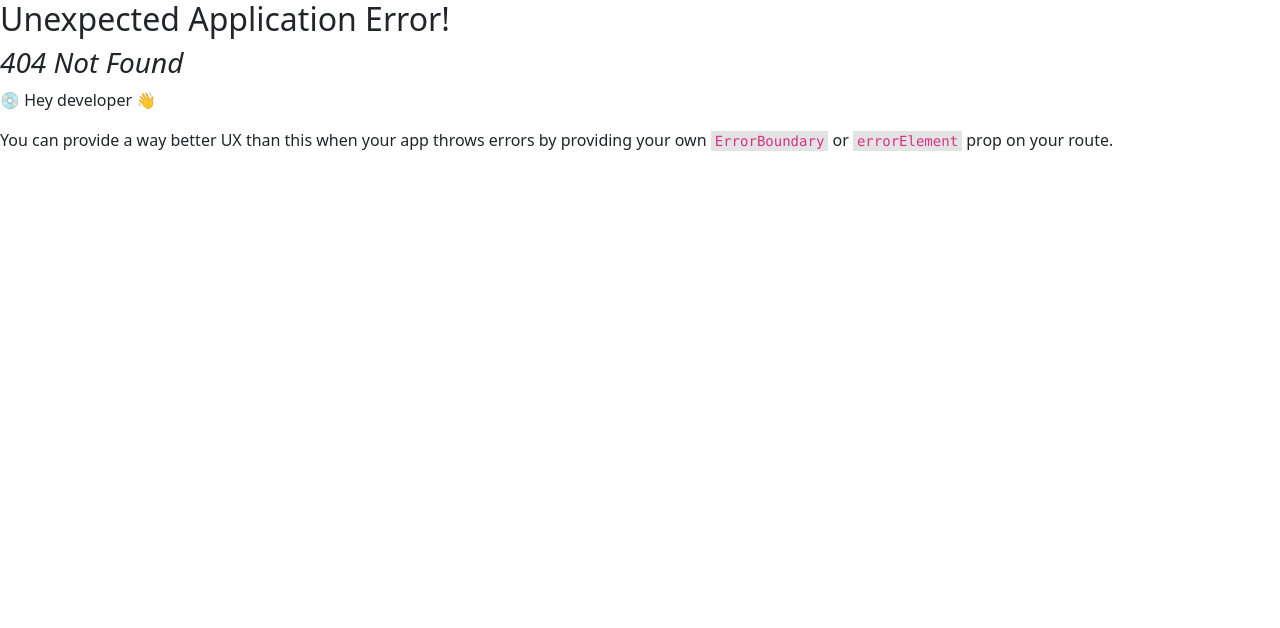
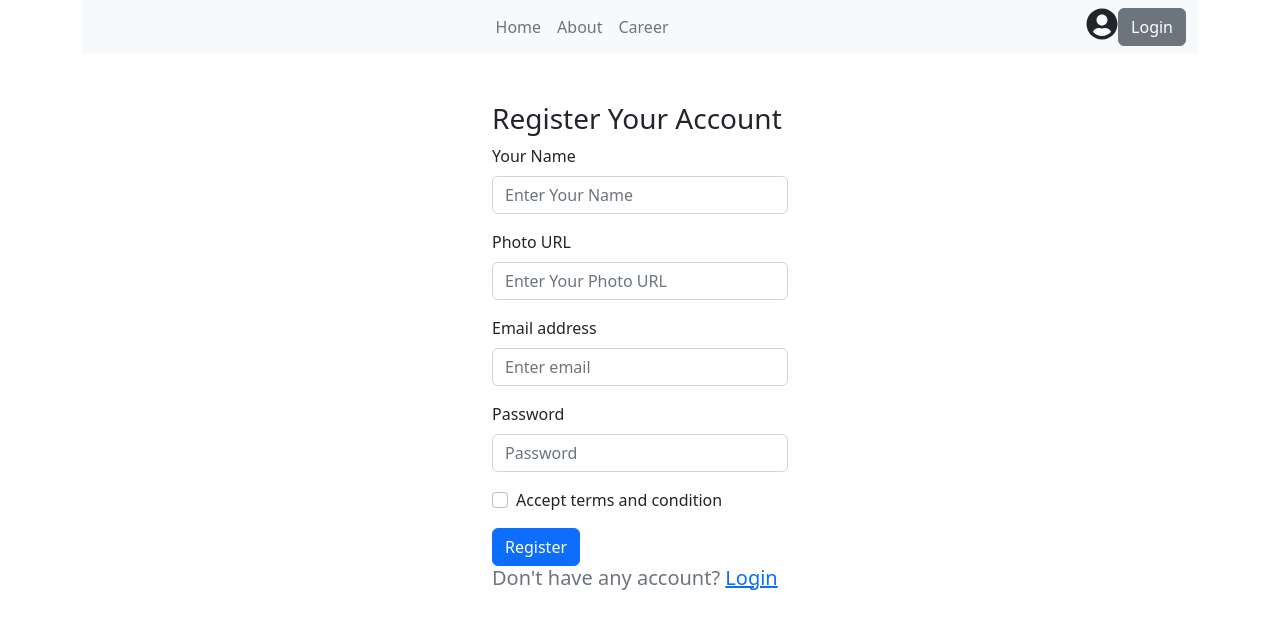
Before and after one commit to nurullah91/the-news-dragon-client-side, a React (Vite) app: page /register in a window 1280 px wide. Before the commit this address had no page. Shown: the top 628 px of the page. Built offline with nearby package versions, Linux system fonts and the light colour scheme.

Commit message:
login and register page designed

```diff
--- /dev/null
+++ b/src/Layout/LoginLayout.jsx
@@ -0,0 +1,15 @@
+import React from 'react';
+import NavigationBar from '../Pages/Home/Home/Shared/NavigationBar/NavigationBar';
+import { Outlet } from 'react-router-dom';
+
+const LoginLayout = () => {
+    return (
+        <div>
+            <NavigationBar></NavigationBar>
+            <Outlet></Outlet>
+
+        </div>
+    );
+};
+
+export default LoginLayout;
--- /dev/null
+++ b/src/Pages/Login/Login/Login.jsx
@@ -0,0 +1,40 @@
+import React from 'react';
+import { Button, Container, Form } from 'react-bootstrap';
+import { Link } from 'react-router-dom';
+
+const Login = () => {
+    return (
+        <Container className='w-25 mx-auto'>
+            <h3>Login Your Account</h3>
+            <Form>
+
+                <Form.Group className="mb-3" controlId="formBasicEmail">
+                    <Form.Label>Email address</Form.Label>
+                    <Form.Control type="email" name='email' placeholder="Enter email" required />
+
+                </Form.Group>
+
+                <Form.Group className="mb-3" controlId="formBasicPassword">
+                    <Form.Label>Password</Form.Label>
+                    <Form.Control type="password" name='password' placeholder="Password" required />
+                </Form.Group>
+                <Button variant="primary" type="submit">
+                    Login
+                </Button>
+
+                <Form.Text className="text-secondary">
+                  <h5>Don't have any account?  <Link to='/register'>Register</Link></h5>
+                </Form.Text>
+                <Form.Text className="text-success">
+
+                </Form.Text>
+                <Form.Text className="text-danger">
+
+                </Form.Text>
+            </Form>
+
+        </Container>
+    );
+};
+
+export default Login;
--- /dev/null
+++ b/src/Pages/Login/Register/Register.jsx
@@ -0,0 +1,52 @@
+import React from 'react';
+import { Button, Container, Form } from 'react-bootstrap';
+import { Link } from 'react-router-dom';
+
+const Register = () => {
+    return (
+        <Container className='w-25 mx-auto'>
+            <h3>Register Your Account</h3>
+            <Form>
+                <Form.Group className="mb-3" controlId="formBasicEmail">
+                    <Form.Label>Your Name</Form.Label>
+                    <Form.Control type="text" name='name' placeholder="Enter Your Name" required />
+
+                </Form.Group>
+                <Form.Group className="mb-3" controlId="formBasicEmail">
+                    <Form.Label>Photo URL</Form.Label>
+                    <Form.Control type="text" name='photo' placeholder="Enter Your Photo URL" required />
+
+                </Form.Group>
+                <Form.Group className="mb-3" controlId="formBasicEmail">
+                    <Form.Label>Email address</Form.Label>
+                    <Form.Control type="email" name='email' placeholder="Enter email" required />
+
+                </Form.Group>
+
+                <Form.Group className="mb-3" controlId="formBasicPassword">
+                    <Form.Label>Password</Form.Label>
+                    <Form.Control type="password" name='password' placeholder="Password" required />
+                </Form.Group>
+                <Form.Group className="mb-3" controlId="formBasicCheckbox">
+                    <Form.Check type="checkbox" label="Accept terms and condition" />
+                </Form.Group>
+                <Button variant="primary" type="submit">
+                    Register
+                </Button>
+
+                <Form.Text className="text-secondary">
+                    <h5>Don't have any account?  <Link to='/login'>Login</Link></h5>
+                </Form.Text>
+                <Form.Text className="text-success">
+
+                </Form.Text>
+                <Form.Text className="text-danger">
+
+                </Form.Text>
+            </Form>
+
+        </Container>
+    );
+};
+
+export default Register;
--- a/src/Routs/Routs.jsx
+++ b/src/Routs/Routs.jsx
@@ -1,20 +1,41 @@
-import { createBrowserRouter } from "react-router-dom";
+import { Navigate, createBrowserRouter } from "react-router-dom";
 import Main from "../Layout/Main";
 import Home from "../Pages/Home/Home/Home";
 import Category from "../Pages/Home/Category/Category";
 import NewsLayout from "../Layout/NewsLayout";
 import News from "../Pages/News/News/News";
+import Login from "../Pages/Login/Login/Login";
+import Register from "../Pages/Login/Register/Register";
+import LoginLayout from "../Layout/LoginLayout";
 
 const router = createBrowserRouter([
+
     {
         path: '/',
-        element: <Main></Main>,
+        element: <LoginLayout></LoginLayout>,
         children: [
             {
                 path: '/',
-                element: <Category></Category>,
-                loader: () => fetch('http://localhost:5000/news')
+                element:<Navigate to='/category/0'></Navigate>
+
             },
+            {
+                path: '/login',
+                element:<Login></Login>
+            },
+            {
+                path: '/register',
+                element: <Register></Register>
+            }
+        ]
+
+    },
+
+
+    {
+        path: 'category',
+        element: <Main></Main>,
+        children: [
             {
                 path:'/category/:id',
                 element: <Category></Category>,
```
